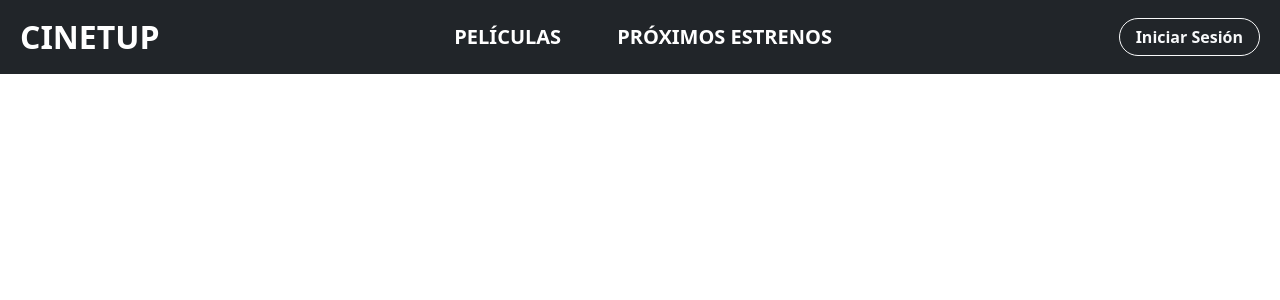
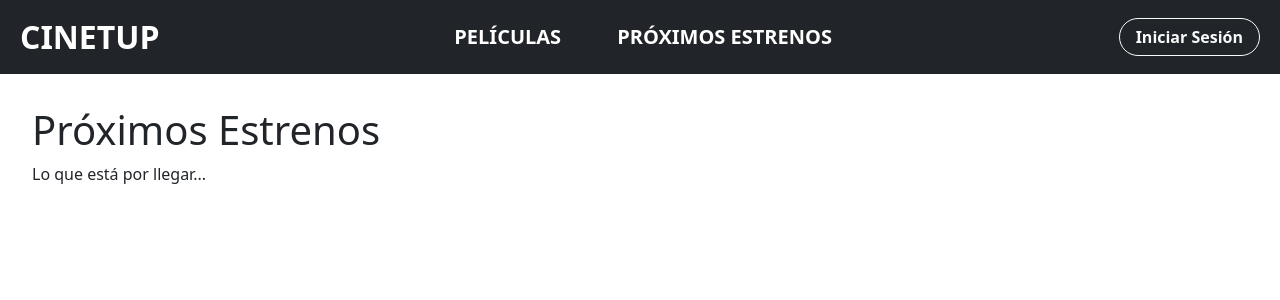
Before and after one commit to nahuelfd/CINE_TUP, a React (Vite) app in the folder Client/TP_Front/cineTUP/: page /estrenos in a window 1280 px wide. Shown: the top 300 px of the page. Built offline with nearby package versions, Linux system fonts and the light colour scheme.

Commit message:
Seccion Proximos Estrenos

```diff
--- a/Client/TP_Front/cineTUP/src/App.jsx
+++ b/Client/TP_Front/cineTUP/src/App.jsx
@@ -4,6 +4,7 @@ import Login from './components/auth/login/Login';
 import { BrowserRouter, Routes, Route } from 'react-router';
 import NavBar from './components/navBar/NavBar';
 import Home from "./pages/Home";
+import Releases from './pages/Releases';
 
 function App() {
   return (
@@ -14,6 +15,7 @@ function App() {
           <Route path="/" element={<Home />} />
           <Route path="/login" element={<Login />} />
           <Route path="/peliculas" element={<Dashboard />} />
+          <Route path="/estrenos" element={<Releases />} />
         </Routes>
       </div>
     </BrowserRouter>
--- /dev/null
+++ b/Client/TP_Front/cineTUP/src/pages/Releases.jsx
@@ -0,0 +1,10 @@
+function Releases() {
+    return (
+        <div className="releases">
+            <h1>Próximos Estrenos</h1>
+            <p>Lo que está por llegar...</p>
+        </div>
+    );
+}
+
+export default Releases;
```
